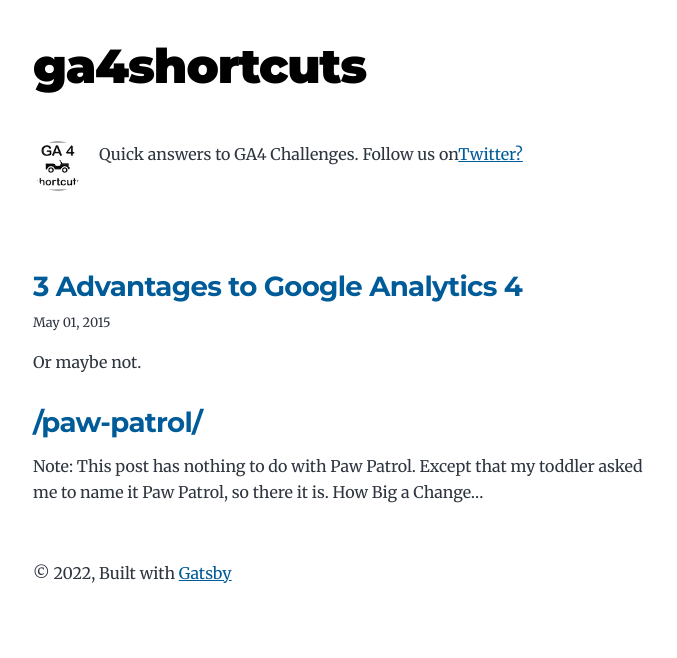
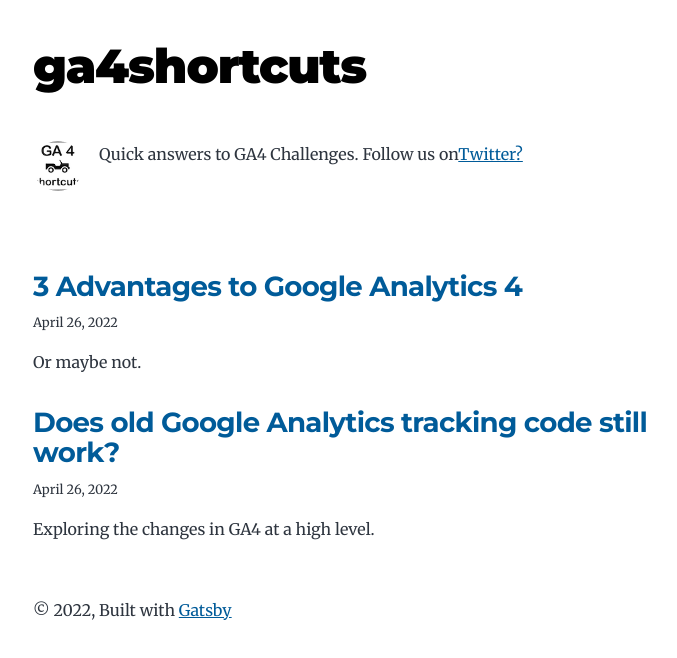
Before and after one commit to dsalinas-id/gatsby-starter-blog, a Gatsby site: page / in a window 1280 px wide. Shown: the whole page, without its empty margins (291-968 px from the left). Built offline with nearby package versions, Linux system fonts and the light colour scheme; Gatsby itself is replaced by a stand-in of ours.

Commit message:
updated posts

```diff
--- a/content/blog/3-GA4-advantages/index.md
+++ b/content/blog/3-GA4-advantages/index.md
@@ -1,6 +1,6 @@
 ---
 title: 3 Advantages to Google Analytics 4
-date: "2015-05-01T22:12:03.284Z"
+date: "2022-04-26"
 description: "Or maybe not."
 ---
 
--- a/content/blog/paw-patrol/index.md
+++ b/content/blog/paw-patrol/index.md
@@ -1,5 +1,8 @@
-__Note: This post has nothing to do with Paw Patrol. Except that my toddler asked me to name it Paw Patrol, so there it is.__
-
+---
+title: Does old Google Analytics tracking code still work?
+date: "2022-04-26"
+description: "Exploring the changes in GA4 at a high level."
+---
 
 How Big a Change is the Move to GA4?
 ====================================
```
